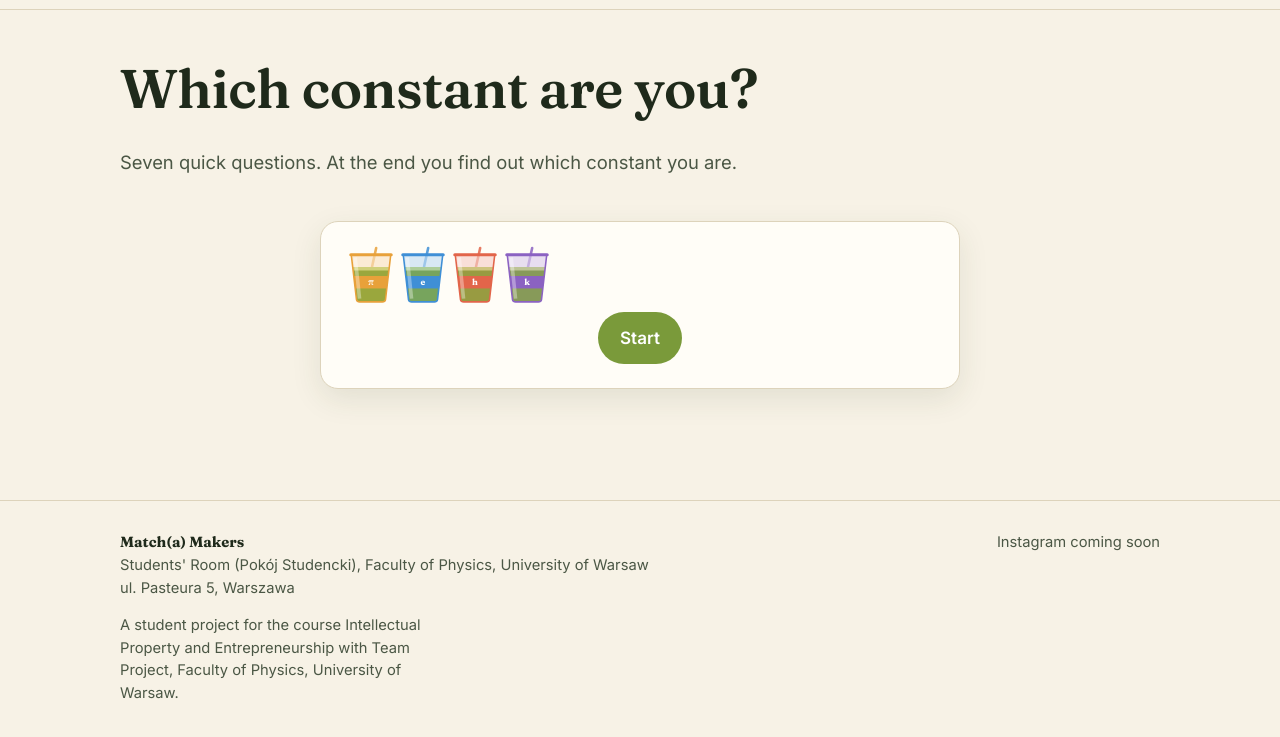
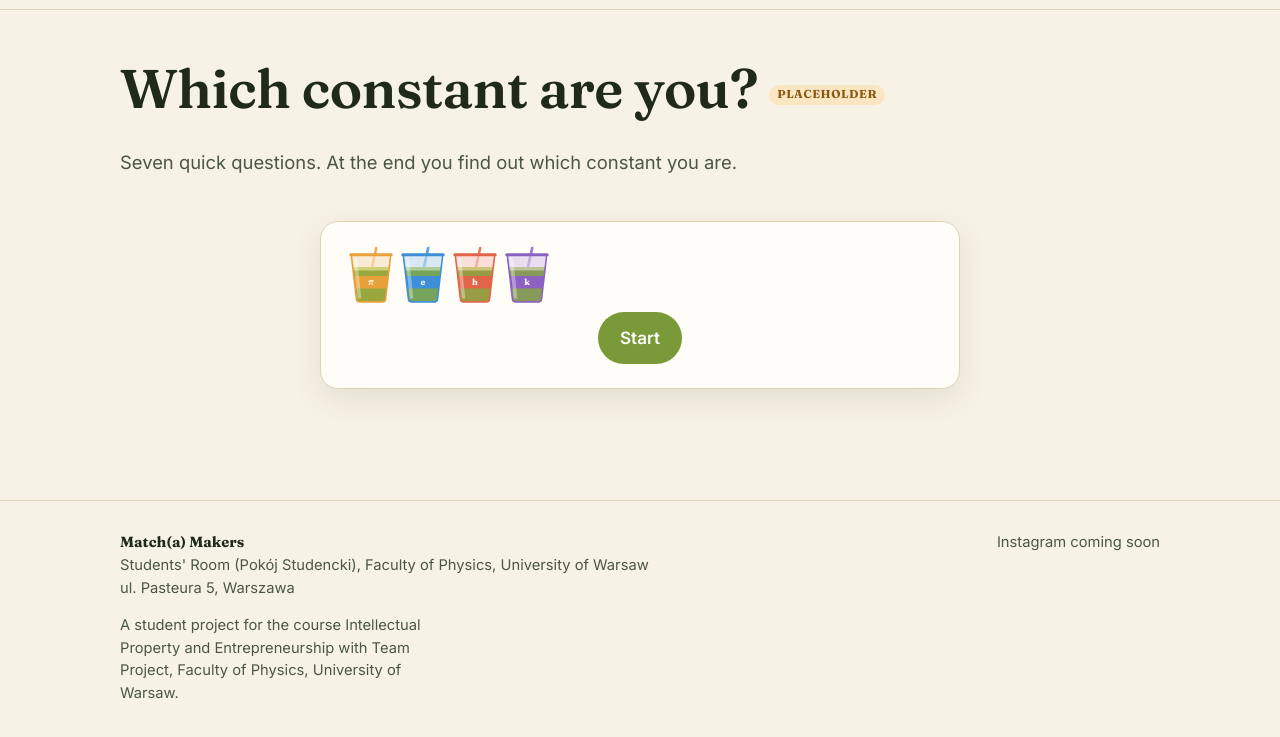
Before and after one commit to pjmarszalik/match-a-makers, a plain HTML site: page quiz.html in a window 1280 px wide. Shown: the part 55-792 px from the top of the page. Drawn offline with Linux system fonts and the light colour scheme.

Commit message:
Update quiz.html

```diff
--- a/quiz.html
+++ b/quiz.html
@@ -19,7 +19,7 @@
 <main>
 <section class="page-head">
   <div class="wrap">
-    <h1 data-i18n="quiz.title"></h1>
+    <h1><span data-i18n="quiz.title"></span> <span class="badge" data-i18n="placeholder"></span></h1>
     <p class="lead" data-i18n="quiz.lead"></p>
   </div>
 </section>
```
